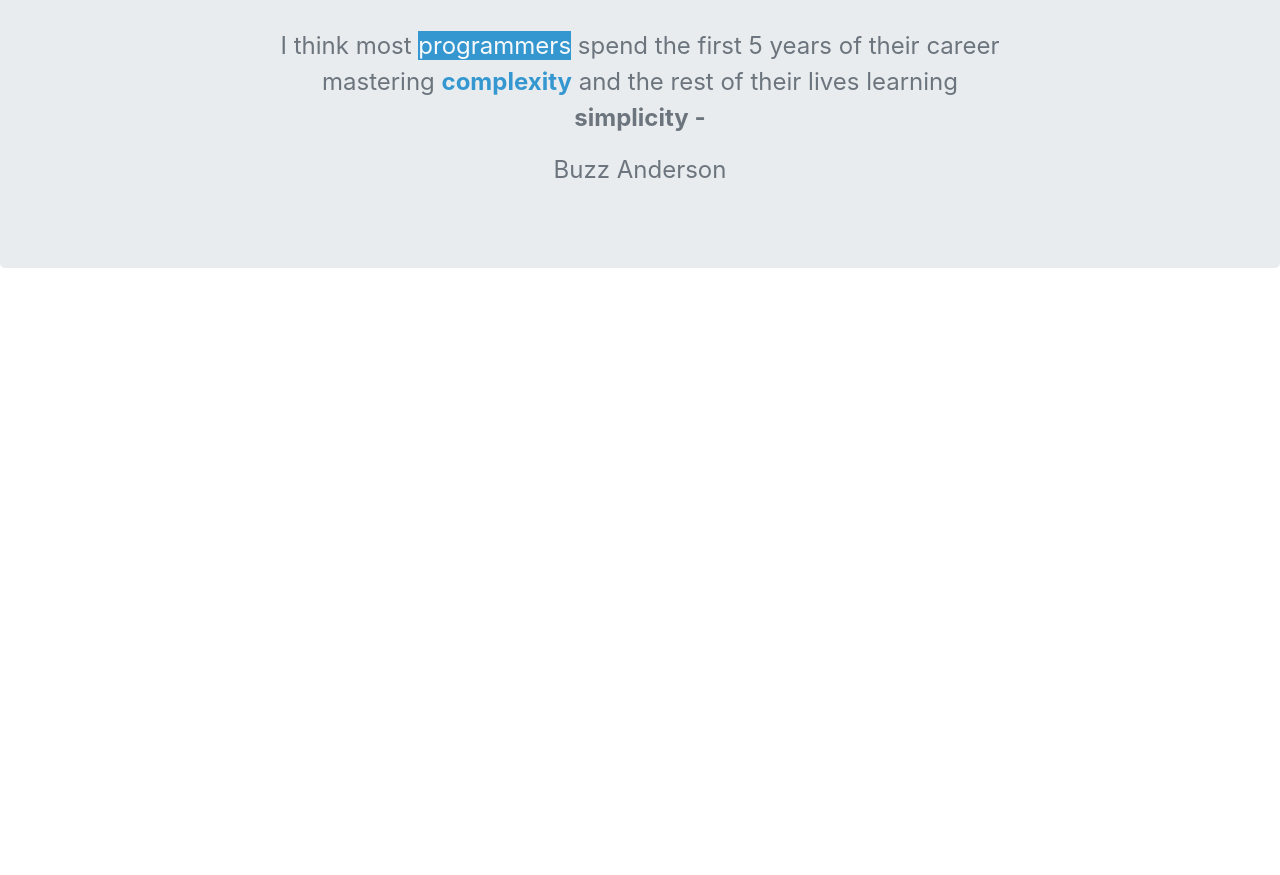
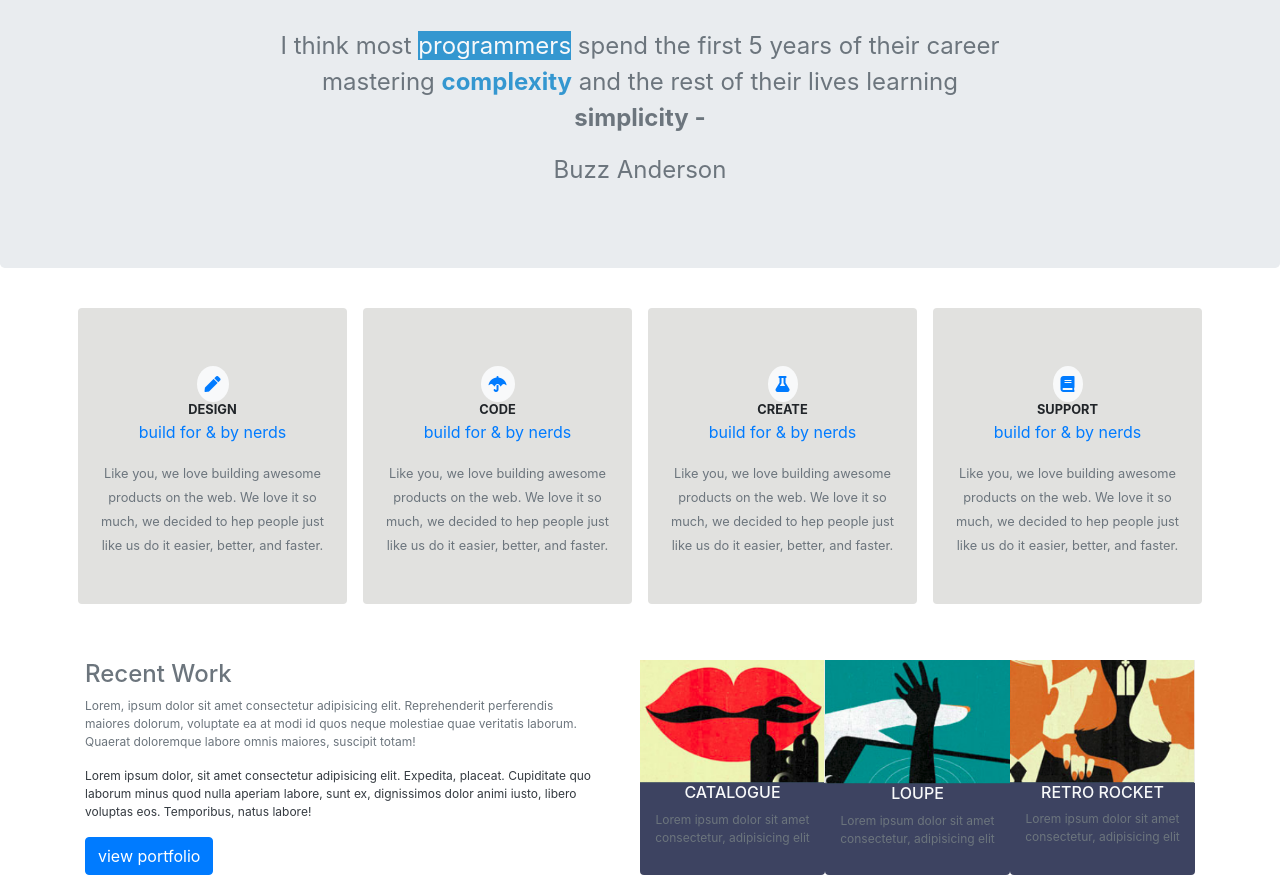
Before and after one commit to anaseightsee/flati-exo-sass, a website: page index.html in a window 1280 px wide. Shown: the part 502-1377 px from the top of the page. Before the commit the page ends 802 px from the top, so only its background shows below. Drawn offline with nearby package versions, Linux system fonts and the light colour scheme.

Commit message:
section 2 done+addition of a fourth color

```diff
--- a/index.html
+++ b/index.html
@@ -4,8 +4,9 @@
     <meta charset="UTF-8">
     <meta name="viewport" content="width=device-width, initial-scale=1.0">
     <meta http-equiv="X-UA-Compatible" content="ie=edge">
+    <link rel="stylesheet" href="node_modules/@fortawesome/fontawesome-free/css/all.css">
+    <link rel="stylesheet" href="node_modules/bootstrap/dist/css/bootstrap.css">
     <link rel="stylesheet" href="public/css/style.css">
-    <link rel="stylesheet" href="node_modules/bootstrap/dist/css/bootstrap.css">
     <title>Document</title>
 </head>
 <body>
@@ -53,5 +54,74 @@
 </div>
 
 <!--SECTION1 END-->
+
+<!--SECTION2 START-->
+<div class="container">
+    <div class="row justify-content-center">
+        <div class="col rounded pt-3 m-2">
+            <div class=" text-center my-5">
+            <a class="bg-light p-2" href=""><i class="fas fa-pen"></i></a> <br>
+            <small class="font-weight-bold mt-4">DESIGN</small><br>
+            <p class="text-primary">build for & by nerds</p>
+            <small class="text-muted">Like you, we love building awesome products on the web. We love it so much, we decided to hep people just like us do it easier, better, and faster.</small>
+        </div>
+        </div>
+        <div class="col rounded pt-3 m-2">
+            <div class=" text-center my-5">
+            <a class="bg-light p-2" href=""><i class="fas fa-umbrella"></i></a>
+            <br>
+            <small class="font-weight-bold mt-4">CODE</small><br>
+            <p class="text-primary">build for & by nerds</p>
+            <small class="text-muted">Like you, we love building awesome products on the web. We love it so much, we decided to hep people just like us do it easier, better, and faster.</small>
+            </div>
+        </div>
+        <div class="col rounded pt-3 m-2">
+            <div class=" text-center my-5">
+            <a class="bg-light p-2" href=""><i class="fas fa-flask"></i></a>
+            <br>
+            <small class="font-weight-bold mt-4">CREATE</small><br>
+            <p class="text-primary">build for & by nerds</p>
+            <small class="text-muted">Like you, we love building awesome products on the web. We love it so much, we decided to hep people just like us do it easier, better, and faster.</small>
+            </div>
+        </div>
+        <div class="col rounded pt-3 m-2">
+            <div class=" text-center my-5">
+            <a class="font-weight-bold bg-light p-2" href=""><i class="fas fa-book"></i></a>
+            <br>
+            <small class="font-weight-bold mt-4">SUPPORT</small><br>
+            <p class="text-primary">build for & by nerds</p>
+            <small class="text-muted">Like you, we love building awesome products on the web. We love it so much, we decided to hep people just like us do it easier, better, and faster.</small>
+            </div>
+        </div>
+    </div>
+
+    <div class="row mt-5 no-gutters justify-content-center">
+        <div class="col-6">
+            <h4 class="text-secondary mr-5">Recent Work</h4>
+            <p class="text-muted mr-5">Lorem, ipsum dolor sit amet consectetur adipisicing elit. Reprehenderit perferendis maiores dolorum, voluptate ea at modi id quos neque molestiae quae veritatis laborum. Quaerat doloremque labore omnis maiores, suscipit totam!</p>
+            <p class="text-dark mr-5">Lorem ipsum dolor, sit amet consectetur adipisicing elit. Expedita, placeat. Cupiditate quo laborum minus quod nulla aperiam labore, sunt ex, dignissimos dolor animi iusto, libero voluptas eos. Temporibus, natus labore!</p>
+            <button type="button" class="btn btn-primary">view portfolio</button>
+        </div>
+        <div class="col-2 rounded-bottom text-center">
+            <img src="/public/images/flati-design-screenshot1.png" alt="">
+            <div><h6 class="text-uppercase text-light">Catalogue</h6>
+            <p class="text-muted">Lorem ipsum dolor sit amet consectetur, adipisicing elit</p>
+            </div>
+        </div>
+        <div class="col-2 rounded-bottom text-center">
+            <img src="/public/images/flati-design-screenshot2.png" alt="">
+            <div><h6 class="text-uppercase text-light">loupe</h6>
+            <p class="text-muted">Lorem ipsum dolor sit amet consectetur, adipisicing elit</p>
+            </div>
+        </div>
+        <div class="col-2 rounded-bottom text-center">
+            <img src="/public/images/flati-design-screenshot3.png" alt="">
+            <div><h6 class="text-uppercase text-light">retro rocket</h6>
+            <p class="text-muted">Lorem ipsum dolor sit amet consectetur, adipisicing elit</p>
+            </div>
+        </div>
+    </div>
+</div>
+<!--SECTION2 END-->
 </body>
 </html>
--- a/sass/style.sass
+++ b/sass/style.sass
@@ -2,6 +2,8 @@
     $color:#3a3a49
     $color2:#495bbe
     $color3:#3497d0
+    $color4:#e1e1df
+    $color5:#3d4361
     //*START HEADER*//
 header ul
     background-color: $color
@@ -27,3 +29,23 @@ header ul li span
 .jumbotron p span
     color: $color3
     //*END SECTION1*//
+
+    //*START SECTION2*//
+.container .row .col
+    background-color: $color4
+
+.container .row .col a
+    border-radius: 100%
+    padding-bottom: 20px
+
+.container .row .col-2 img
+    width: 100%
+.container .row .col-6 p
+    font-size: .75em
+
+.container .row .col-2
+    background-color: $color5
+
+.container .row .col-2 p
+    font-size: .75em
+    //*END SECTION3*//
```
Also changed, not shown: public/css/style.css, 1 other file.
